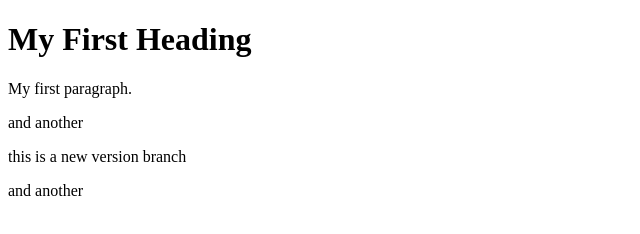
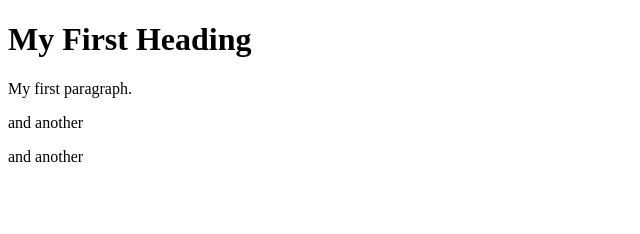
Before and after one commit to GTusr552/my-1st-website, a plain HTML site: page contact.html in a window 1280 px wide. Shown: the whole page, without its empty margins (0-640 px from the left). Drawn offline with Linux system fonts and the light colour scheme.

Commit message:
Revert "another one"
This reverts commit 39e6566f572e655eb994314b65a7bfa7d62de43f.

```diff
--- a/contact.html
+++ b/contact.html
@@ -7,7 +7,6 @@
 <p>My first paragraph.</p>
 
   <p>and another</p>
-this is a new version branch
   <p>and another</p>
 
 </body>
```
